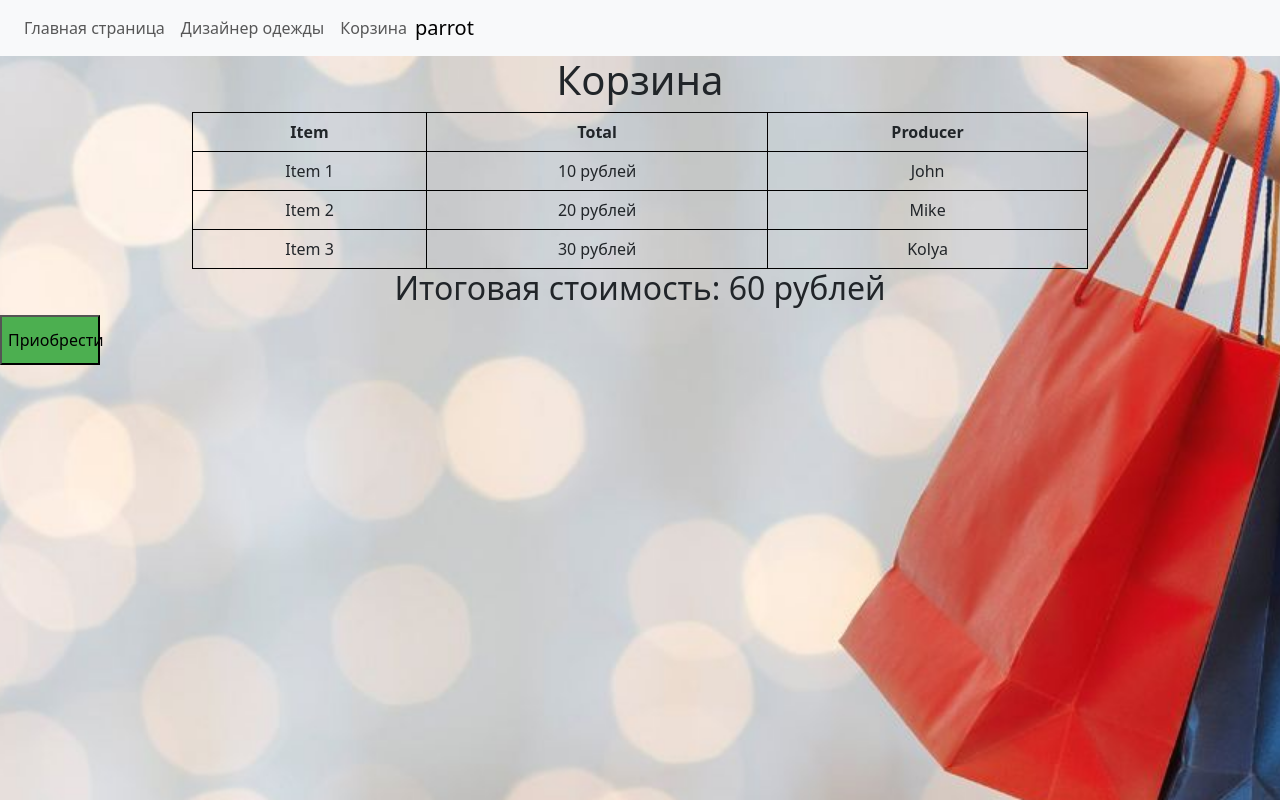
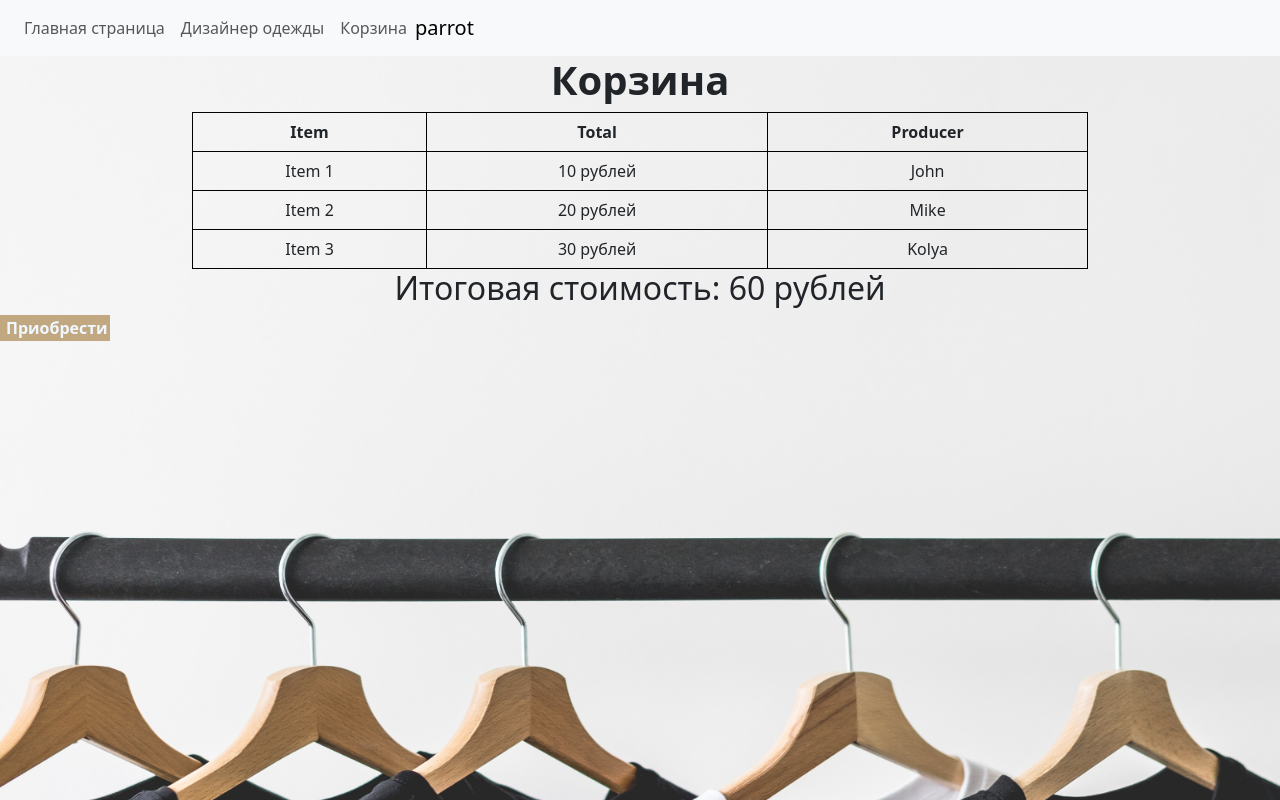
Before and after one commit to AntipinIsmail/-_-_-, a Flask app: page /cart in a window 1280 px wide. Run offline with Flask 3, Linux system fonts and the light colour scheme; a user stored in the database is signed in.

Commit message:
Add files via upload

```diff
--- a/main.py
+++ b/main.py
@@ -18,8 +18,16 @@ login_manager.init_app(app)
 login_manager.login_view = 'login'
 
 
-@app.route('/test')
-def test():
+@login_manager.user_loader
+def load_user(user_id):
+    db_sess = db_session.create_session()
+    return db_sess.query(User).get(user_id)
+
+
+@app.route("/")
+def index():
+    db_sess = db_session.create_session()
+    users = db_sess.query(Types).filter().all()
     item = [{'name': 'Забавная футболка', 'about': 'Очень крутая футболка с забавным принтом',
               'price': 1000, 'image': '/static/images/1.png'},
              {'name': 'не футболка', 'about': 'Очень крутая футболка с забавным принтом',
@@ -32,24 +40,10 @@ def test():
              'price': 1000, 'image': '/static/images/1.png'},
             {'name': 'кофта футболка', 'about': 'Очень крутая футболка с забавным принтом',
              'price': 1000, 'image': '/static/images/1.png'}
-            ]
-
-    return render_template('test.html', item=item)
-
-
-@login_manager.user_loader
-def load_user(user_id):
-    db_sess = db_session.create_session()
-    return db_sess.query(User).get(user_id)
-
-
-@app.route("/")
-def index():
-    db_sess = db_session.create_session()
-    users = db_sess.query(Types).filter().all()
+            ]  # Пример
     if current_user.is_authenticated:
         print('alright, you are already logged in')  # console for me
-    return render_template('index.html', user=users)
+    return render_template('test.html', item=item)
 
 
 @app.route('/registration', methods=['GET', 'POST'])
--- a/templates/cart.html
+++ b/templates/cart.html
@@ -14,18 +14,21 @@ table.table-bordered th, table.table-bordered td {
   border: 1px solid black;
   padding: 8px;
 }
-button {
-  background-color: #4CAF50;
-  width: 100px;
-  height: 50px;
-}
-button:hover {
-  background-color: lightgray;
-  color: blue;
-  border: none;
+        button{
+            font-size: 20px;
+            border-radius: 5px;
+            border: none;
+            width: 110px;
+            color: aliceblue;
+            font-weight: 600;
+            background-color: rgb(194, 168, 129);
+            transition: 0.5s;
+        }
+        button:hover {
+            background-color: rgb(163, 122, 60);
 }
     body {
-    background-image: url('{{ url_for('static', filename='images/cart.png') }}');
+    background-image: url('{{ url_for('static', filename='images/background.jpg') }}');
     background-repeat: no-repeat;
     background-size: 1920px 1080px;
     background-position: center -100px;
@@ -38,7 +41,7 @@ button:hover {
 {% block content %}
 <body>
 <div class="cart">
-    <h1> Корзина </h1>
+    <h1><strong> Корзина </strong></h1>
     <table class="table-bordered">
         <thead>
         <tr>
--- a/templates/creator.html
+++ b/templates/creator.html
@@ -1,7 +1,7 @@
 {% extends  "base.html"%}
 
 {% block content %}
-<h1>Create Item</h1>
+<h1><strong>Create Item</strong></h1>
 <form action="" method="post" enctype="multipart/form-data">
     {{form.hidden_tag()}}
     <p>
--- a/templates/login2.html
+++ b/templates/login2.html
@@ -10,7 +10,7 @@
 {% extends "base.html" %}
 <body>
 {% block content %}
-<h1>Авторизация</h1>
+<h1><strong>Авторизация</strong></h1>
 <form action="" method="post" novalidate>
     {{ form.hidden_tag() }}
     <p>
--- a/templates/register.html
+++ b/templates/register.html
@@ -10,7 +10,7 @@
 {% extends "base.html" %}
 <body>
 {% block content %}
-<h1>Регистрация</h1>
+<h1><strong>Регистрация</strong></h1>
 <form action="" method="post">
     {{ form.hidden_tag() }}
     <p>
--- a/templates/test.html
+++ b/templates/test.html
@@ -92,6 +92,7 @@
     {% block content %}
     <script src="https://unpkg.com/ionicons@7.1.0/dist/ionicons/ionicons.js"></script>
     <ul class="products clearfix">
+        <h1><strong>Главная страница</strong></h1>
         {% for elem in item %}
         <li class="product-wrapper">
             <div class="product">
```
